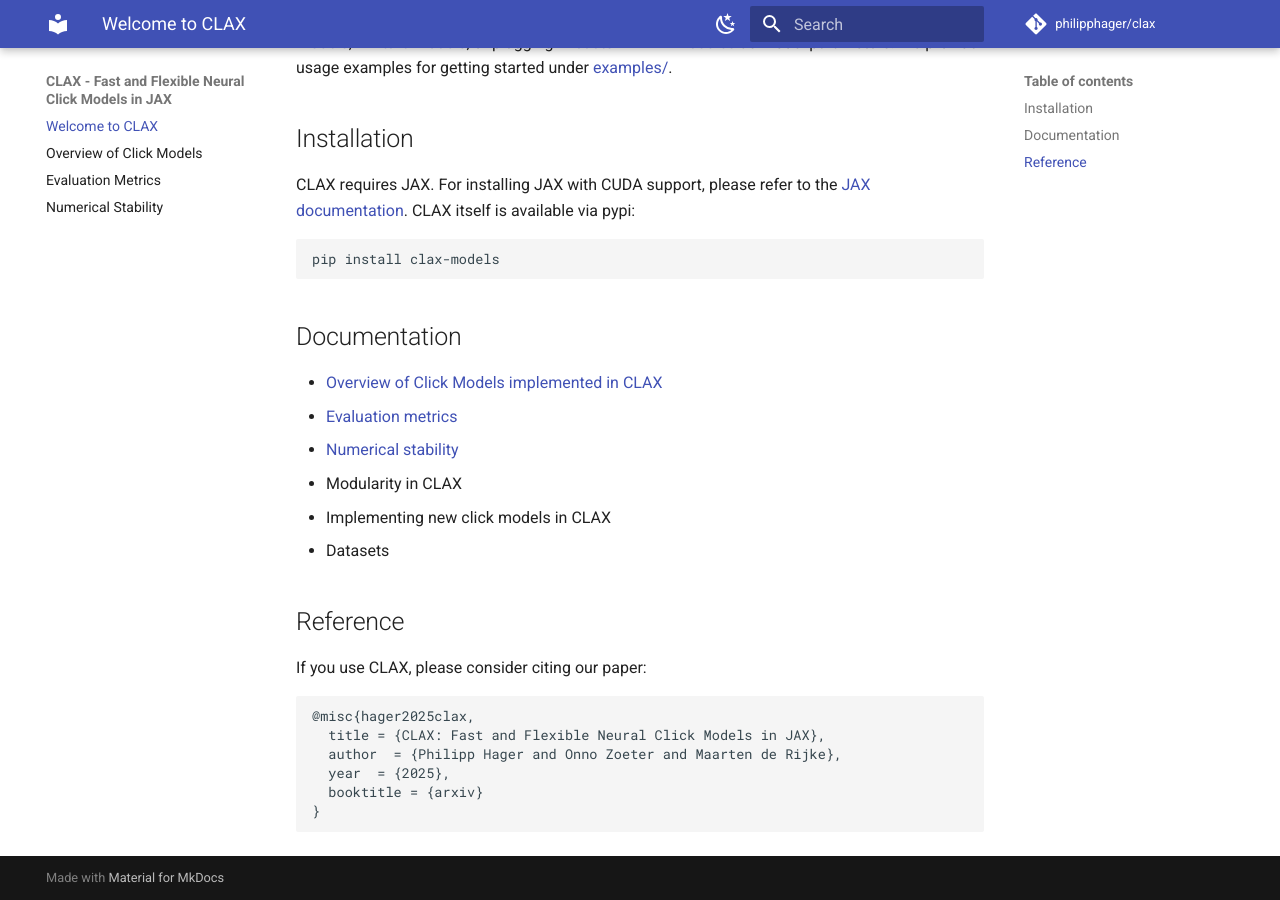
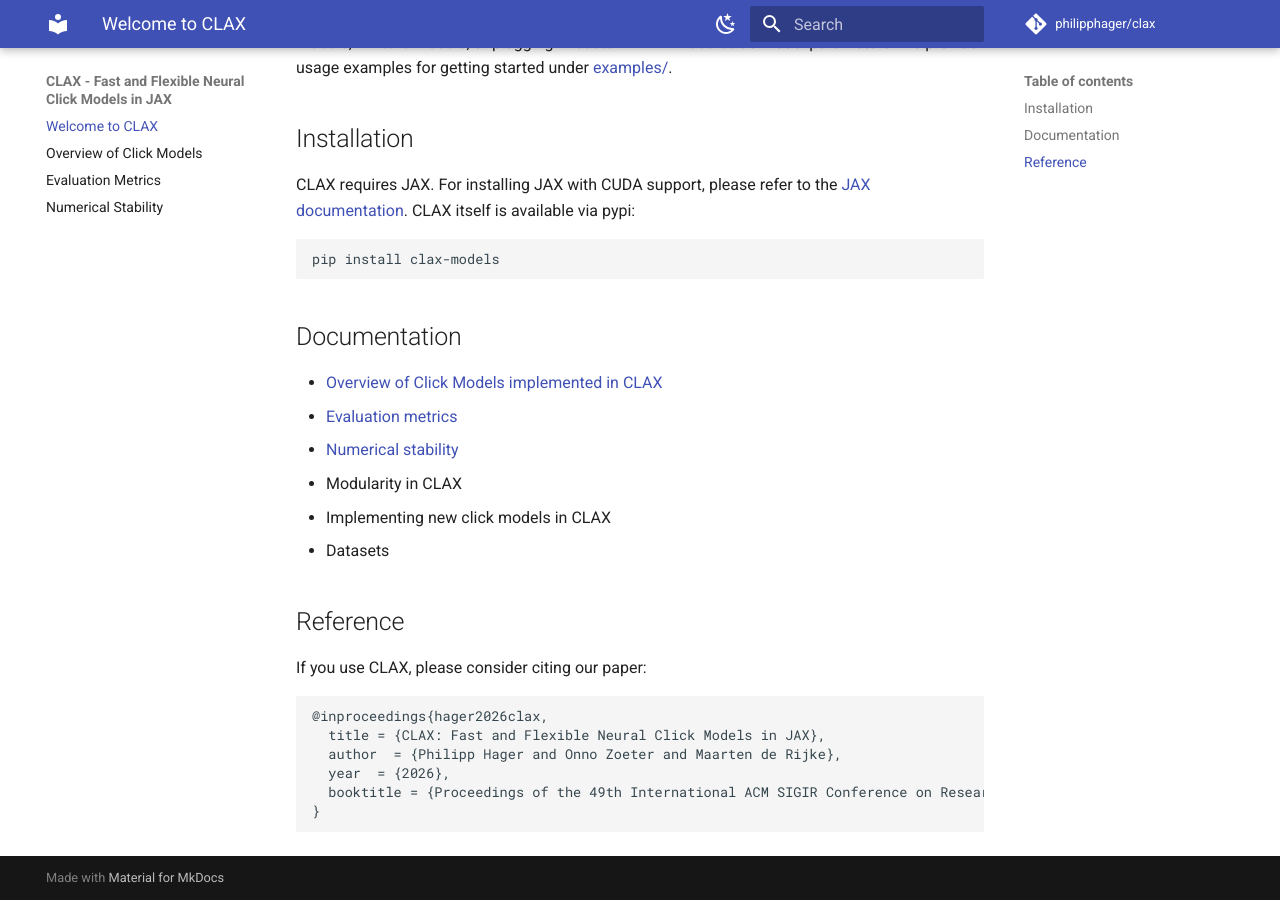
Before and after one commit to philipphager/clax, an MkDocs documentation site: the page built from docs/index.md, in a window 1280 px wide and 900 px high, scrolled down 581 px. Built offline with MkDocs 1.6.1 and Material for MkDocs 9.7.7, drawn with Linux system fonts in a browser that asks for light colours; comment, search, counter and statistics services are not loaded.

Commit message:
Update citation

````diff
--- a/docs/index.md
+++ b/docs/index.md
@@ -43,10 +43,10 @@
 If you use CLAX, please consider citing our paper:
 
 ```
-@misc{hager2025clax,
+@inproceedings{hager2026clax,
   title = {CLAX: Fast and Flexible Neural Click Models in JAX},
   author  = {Philipp Hager and Onno Zoeter and Maarten de Rijke},
-  year  = {2025},
-  booktitle = {arxiv}
+  year  = {2026},
+  booktitle = {Proceedings of the 49th International ACM SIGIR Conference on Research and Development in Information Retrieval (SIGIR`26)}
 }
 ```
````
Also changed, not shown: README.md (+4 -4 lines).
